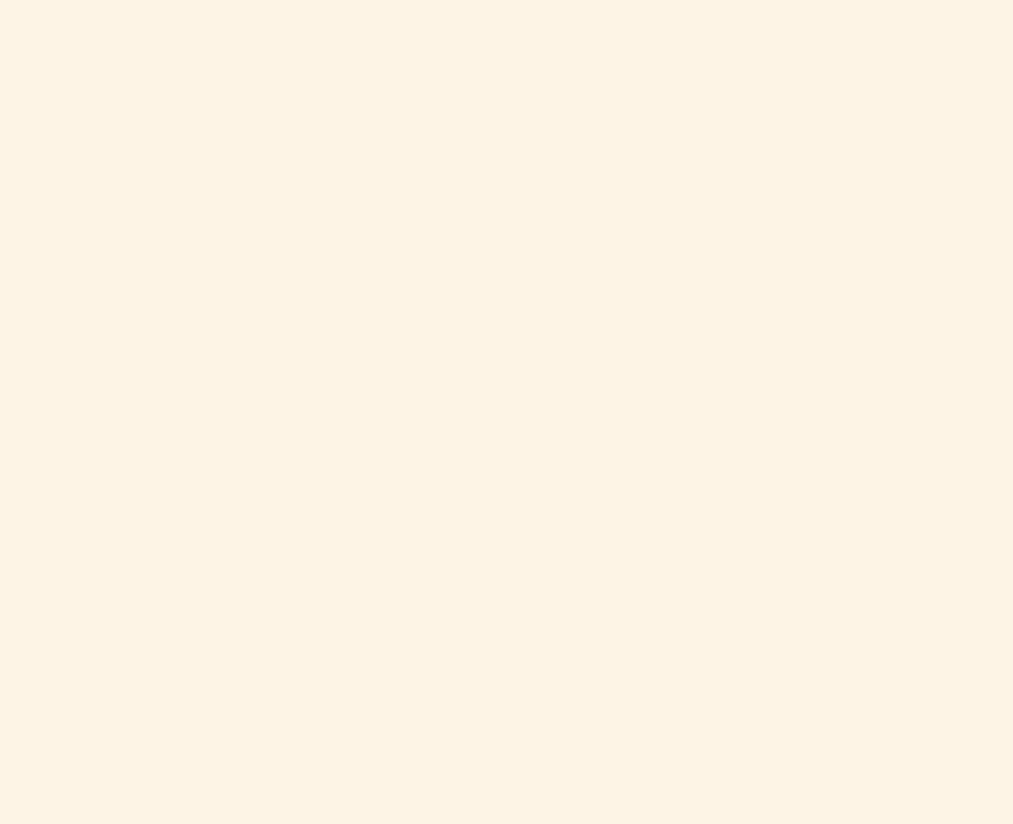
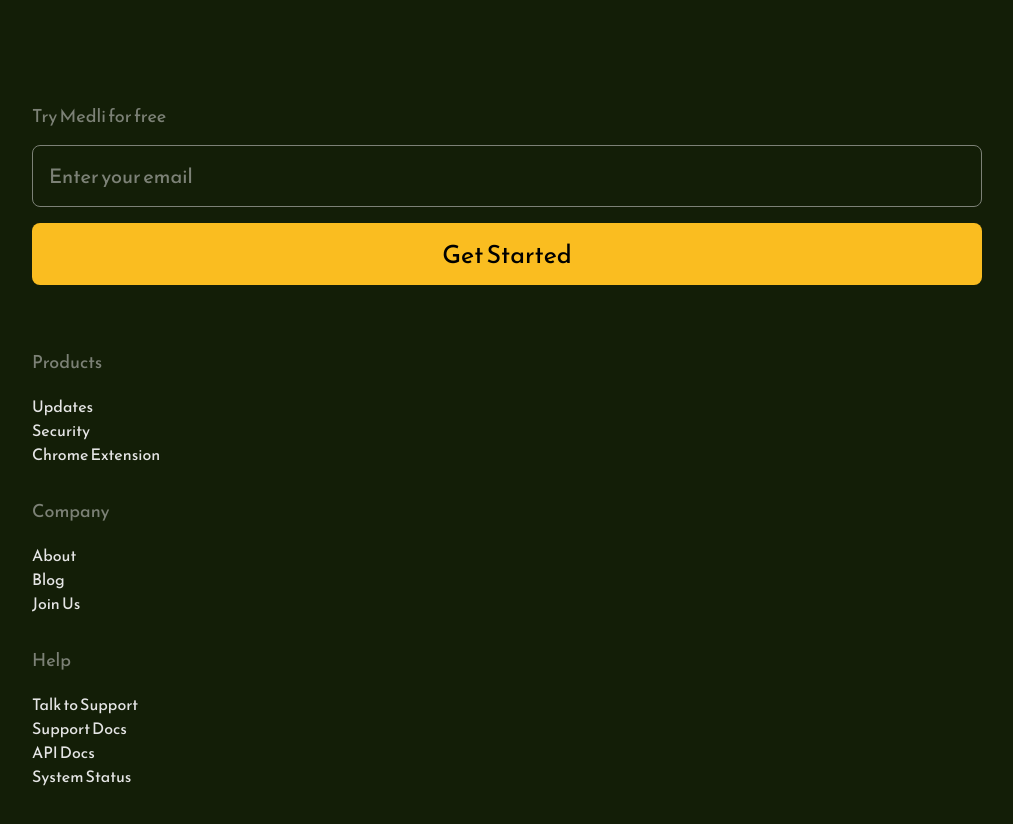
Before and after one commit to KrissDrawing/Medli, a React (Create React App) app: page / in a window 1280 px wide. Shown: the part 2936-3760 px from the top of the page, without its empty margins (133-1146 px from the left). Before the commit the page ends 2920 px from the top, so only its background shows below. Built offline with nearby package versions, Linux system fonts and the light colour scheme; a web font is replaced by a local one.

Commit message:
Added Footer section

```diff
--- a/src/Components/Input/Input.js
+++ b/src/Components/Input/Input.js
@@ -16,9 +16,10 @@
   height: 62px;
   border-radius: 8px;
   padding: 15px 16px;
-  margin: 16px 0;
+  margin: 0 0 16px 0;
   font-size: 20px;
   position: relative;
+  color: ${({ theme }) => theme.colors.fontSecondaryLight};
   &::placeholder {
     color: ${({ theme }) => theme.colors.fontSecondaryDark};
   }
@@ -26,6 +27,7 @@
   @media (min-width: ${({ theme }) => theme.screenSize.md}) {
     height: 50px;
     width: 350px;
+    margin: 0;
   }
 `;
 
@@ -34,14 +36,14 @@
   font-size: 18px;
   position: absolute;
   top: -16px;
+  transform: translateY(-100%);
 `;
 
 const StyledCTAButton = styled(StyledButton)`
   @media (min-width: ${({ theme }) => theme.screenSize.md}) {
     position: absolute;
     right: 8px;
-    bottom: 50%;
-    transform: translateY(50%);
+    top: 8px;
     width: 113px;
     height: 34px;
     font-size: 18px;
@@ -49,11 +51,10 @@
   }
 `;
 
-const Input = ({ label, placeholder, type }) => {
+const Input = ({ placeholder, type }) => {
   return (
     <Wrapper>
-      <Label htmlFor="mail">{label}</Label>
-      <StyledInput id="mail" type={type} placeholder={placeholder} />
+      <StyledInput id="mail" type={type} placeholder={placeholder} required />
       <StyledCTAButton onClick={() => {}}>Get Started</StyledCTAButton>
     </Wrapper>
   );
--- a/src/Sections/Footer/Footer.js
+++ b/src/Sections/Footer/Footer.js
@@ -1,11 +1,81 @@
 import React from "react";
+import styled from "styled-components";
 import Input from "Components/Input/Input";
+import Logo from "assets/img/logo/logoLight.svg";
+import FooterList from "./FooterList";
+import { H5 } from "Components/Utility/Utility";
+
+const StyledFooter = styled.footer`
+  display: flex;
+  flex-direction: column;
+  position: relative;
+
+  &::after {
+    content: "";
+    position: absolute;
+    top: 0;
+    left: 50%;
+    transform: translateX(-50%);
+    width: 100vw;
+    height: 100%;
+    background-color: ${({ theme }) => theme.colors.tertiary};
+    z-index: -1;
+  }
+`;
+
+const MidFooter = styled.div`
+  display: flex;
+  flex-direction: column;
+
+  @media (min-width: ${({ theme }) => theme.screenSize.md}) {
+    flex-direction: row-reverse;
+    justify-content: space-between;
+    margin-bottom: 80px;
+  }
+`;
+
+const LogoImg = styled.img`
+  width: 173px;
+  margin: 64px 0 99px 0;
+`;
+
+const StyledH5 = styled(H5)`
+  margin-bottom: 16px;
+`;
+
+const UnderlineSection = styled.div`
+  display: none;
+  @media (min-width: ${({ theme }) => theme.screenSize.md}) {
+    display: flex;
+    flex-direction: column;
+    align-items: flex-end;
+  }
+`;
+
+const Hr = styled.hr`
+  color: ${({ theme }) => theme.colors.secondary};
+  width: 100%;
+  height: 1px;
+  opacity: 0.2;
+  margin-bottom: 16px;
+`;
 
 const Footer = () => {
   return (
-    <footer>
-      <Input label="Try Medli for free" placeholder="Enter your email" type="email" />
-    </footer>
+    <StyledFooter>
+      <LogoImg src={Logo} alt="Medli Logo" />
+      <MidFooter>
+        <div>
+          <StyledH5>Try Medli for free</StyledH5>
+          <Input label="Try Medli for free" placeholder="Enter your email" type="email" />
+        </div>
+        <FooterList />
+      </MidFooter>
+      <UnderlineSection>
+        <Hr />
+        <StyledH5>Terms & Conditions</StyledH5>
+      </UnderlineSection>
+    </StyledFooter>
   );
 };
 
--- /dev/null
+++ b/src/Sections/Footer/FooterList.js
@@ -0,0 +1,84 @@
+import React from "react";
+import styled from "styled-components";
+import { NavLink } from "react-router-dom";
+import { H5 } from "Components/Utility/Utility";
+
+const Wrapper = styled.div`
+  display: flex;
+  flex-direction: column;
+  margin: 63px 0 55px;
+
+  & > div:nth-of-type(3) {
+    margin-right: 58px !important;
+  }
+  & > div:nth-of-type(2) {
+    margin-right: 118px !important;
+  }
+
+  @media (min-width: ${({ theme }) => theme.screenSize.md}) {
+    flex-direction: row-reverse;
+    margin: 0;
+  }
+`;
+const StyledUl = styled.ul`
+  list-style: none;
+  margin: 19px 0 31px 0;
+`;
+const StyledNavLink = styled(NavLink)`
+  color: ${({ theme }) => theme.colors.fontSecondaryLight};
+  text-decoration: none;
+`;
+
+const FooterList = () => {
+  return (
+    <Wrapper>
+      <div>
+        <H5>Products</H5>
+        <StyledUl>
+          <li>
+            <StyledNavLink to="/updates">Updates</StyledNavLink>
+          </li>
+          <li>
+            <StyledNavLink to="/security">Security</StyledNavLink>
+          </li>
+          <li>
+            <StyledNavLink to="/chrome-extension">Chrome Extension</StyledNavLink>
+          </li>
+        </StyledUl>
+      </div>
+      <div>
+        <H5>Company</H5>
+        <StyledUl>
+          <li>
+            <StyledNavLink to="/about">About</StyledNavLink>
+          </li>
+          <li>
+            <StyledNavLink to="/blog">Blog</StyledNavLink>
+          </li>
+          <li>
+            <StyledNavLink to="/join-us">Join Us</StyledNavLink>
+          </li>
+        </StyledUl>
+      </div>
+      <div>
+        <H5>Help</H5>
+        <StyledUl>
+          <li>
+            <StyledNavLink to="/talk-to-support">Talk to Support</StyledNavLink>
+          </li>
+          <li>
+            <StyledNavLink to="/support-docs">Support Docs</StyledNavLink>
+          </li>
+          <li>
+            <StyledNavLink to="/api-docs">API Docs</StyledNavLink>
+          </li>
+          <li>
+            <StyledNavLink to="/system-status">System Status</StyledNavLink>
+          </li>
+        </StyledUl>
+      </div>
+    </Wrapper>
+  );
+};
+
+export default FooterList;
--- a/src/Sections/OffertSection/OffertSection.js
+++ b/src/Sections/OffertSection/OffertSection.js
@@ -6,7 +6,9 @@
 import TextChatImg from "./Img/TextChat.svg";
 import { H2, Paragraph } from "Components/Utility/Utility";
 
-const Wrapper = styled.div``;
+const Wrapper = styled.div`
+  margin-bottom: 64px;
+`;
 
 const CardWrapper = styled.section`
   display: flex;
```
Also changed, not shown: src/assets/img/logo/logoLight.svg (added).
